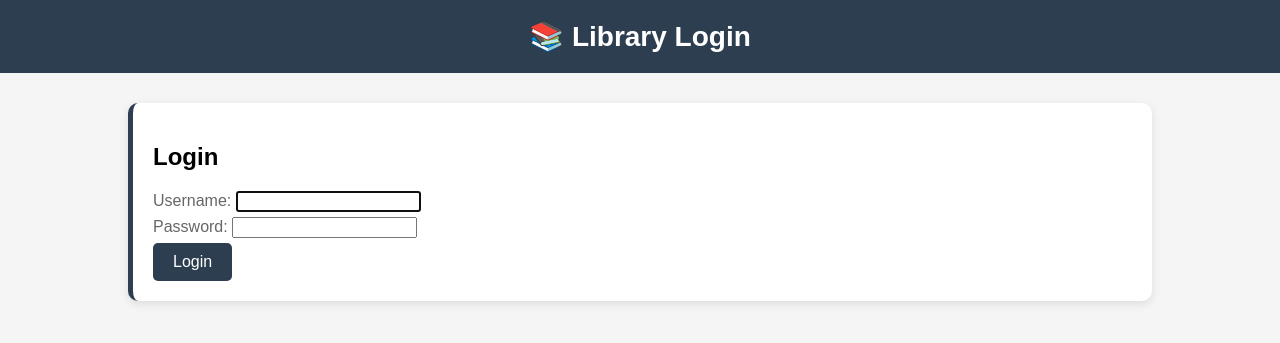
After one commit to Abbasjannati/libraryproject, a Django app: page /accounts/login/ in a window 1280 px wide. The commit adds this page. Shown: the top 343 px of the page. Run offline with Django 5.2, Linux system fonts and the light colour scheme.

Commit message:
ADD LOGIN PAGE

```diff
--- a/library/static/style.css
+++ b/library/static/style.css
@@ -78,3 +78,30 @@ nav h1{
 .search-form button:hover {
     background-color: #34495e;
 }
+
+nav a {
+    color: white;
+    text-decoration: none;
+    margin-left:15px;
+    padding: 5px 10px;
+    border: 1px solid white;
+    border-radius: 5px;
+}
+
+nav a:hover {
+    background-color: white;
+    color: #2c3e50;
+}
+
+button{
+    padding: 10px 20px;
+    background-color: #2c3e50;
+    color: white;
+    border: none;
+    border-radius: 5px;
+    font-size: 16px;
+    cursor: pointer;
+}
+button:hover {
+    background-color: #34495e;
+}
--- /dev/null
+++ b/library/templates/registration/login.html
@@ -0,0 +1,25 @@
+{% load static %}
+<!DOCTYPE html>
+<html lang="en">
+    <head>
+        <title>Login</title>
+
+        <link rel="stylesheet" href="{% static 'style.css' %}">
+    </head>
+    <body>
+        <nav>
+             <h1>📚 Library Login</h1>
+        </nav>
+
+        <div class="container">
+            <div class="book-card">
+                <h2>Login</h2>
+                <form method="POST">
+                    {% csrf_token %}
+                    {{ form.as_p }}
+                    <button type="submit">Login</button>
+                </form>
+            </div>
+        </div>
+    </body>
+</html>
--- a/libraryproject/settings.py
+++ b/libraryproject/settings.py
@@ -40,6 +40,8 @@ INSTALLED_APPS = [
     'library',
     'rest_framework',
 ]
+LOGIN_REDIRECT_URL = '/'
+LOGOUT_REDIRECT_URL = '/'
 
 MIDDLEWARE = [
     'django.middleware.security.SecurityMiddleware',
--- a/libraryproject/urls.py
+++ b/libraryproject/urls.py
@@ -20,4 +20,5 @@ from django.urls import path , include
 urlpatterns = [
     path('admin/', admin.site.urls),
     path('', include('library.urls')),
+    path('accounts/', include('django.contrib.auth.urls')),
 ]
```
Also changed, not shown: library/templates/home.html (+7 -1 lines), db.sqlite3, 1 other file.
